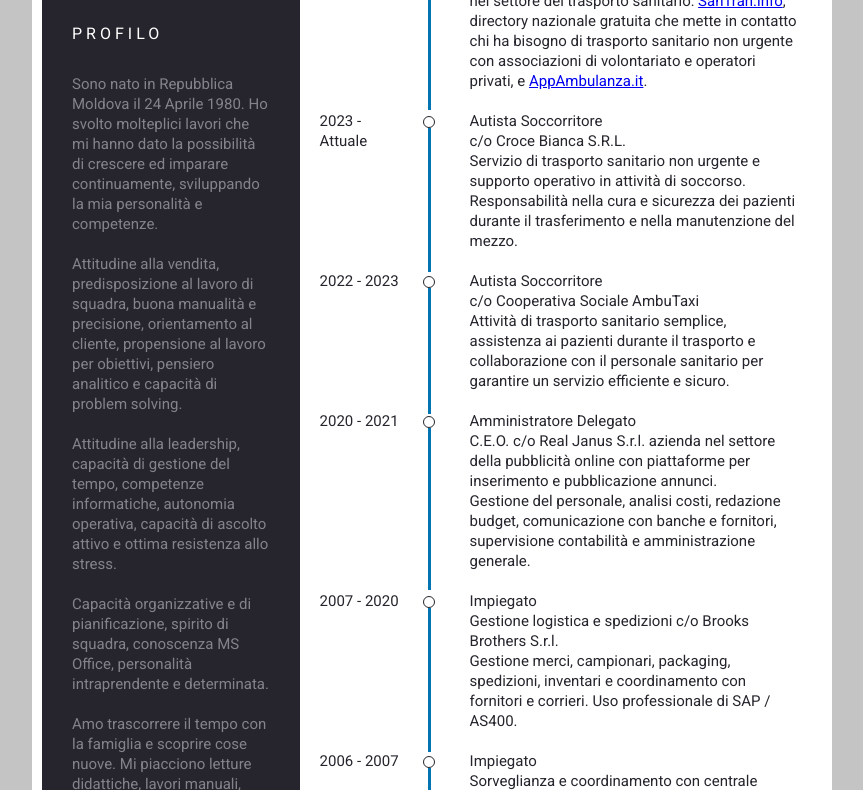
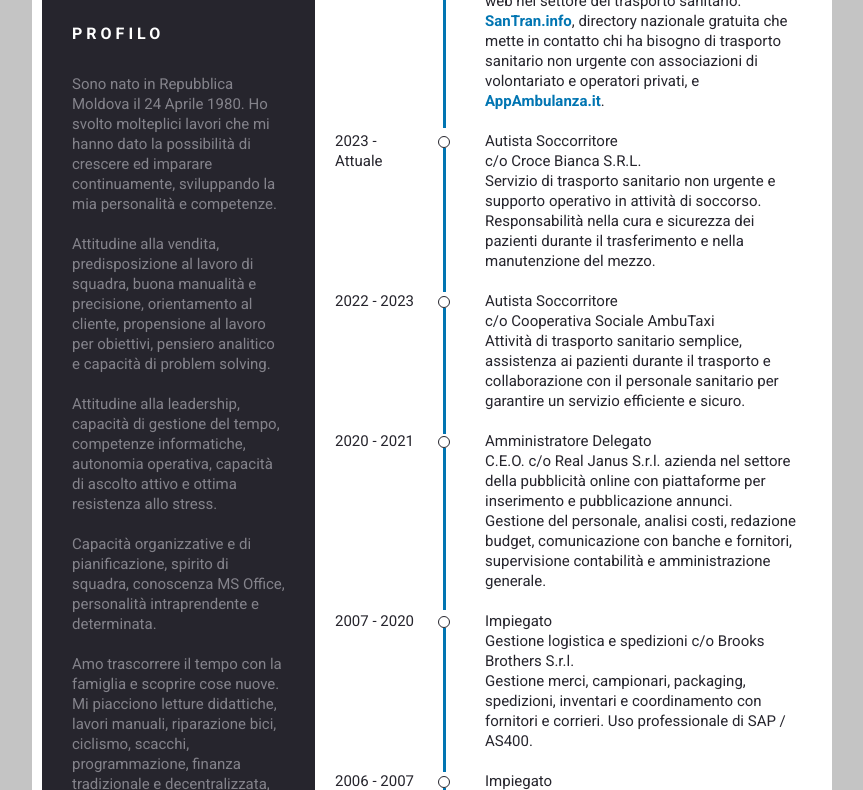
Before and after one commit to obors/oborscv.github.io, a plain HTML site: page index.html in a window 1280 px wide. Shown: the part 305-1095 px from the top of the page, without its empty margins (208-1071 px from the left). Drawn offline with Linux system fonts and the light colour scheme.

Commit message:
Update style.css

```diff
--- a/style.css
+++ b/style.css
@@ -39,7 +39,7 @@ body{
 .cv_wrapper .resume_title{
 	color: #fff;
 	text-transform: uppercase;
-	font-weight: 700px;
+	font-weight: 700;
 	font-size: 16px;
 	margin-bottom: 10px;
 	letter-spacing: 4px;
@@ -115,7 +115,7 @@ body{
 }
 
 .cv_wrapper .resume_right{
-	width: 75%;
+	width: 65%;
 	padding: 20px 20px;
 	color: #26252d;
 }
@@ -142,6 +142,12 @@ body{
 	padding-right: 35px;
 	width: 115px;
 	position: relative;
+}
+
+.cv_wrapper .resume_right .resume_data .content a{
+	color: #0175b2;
+	font-weight: 700;
+	text-decoration: none;
 }
 
 .cv_wrapper .resume_right .resume_data .content{
```
